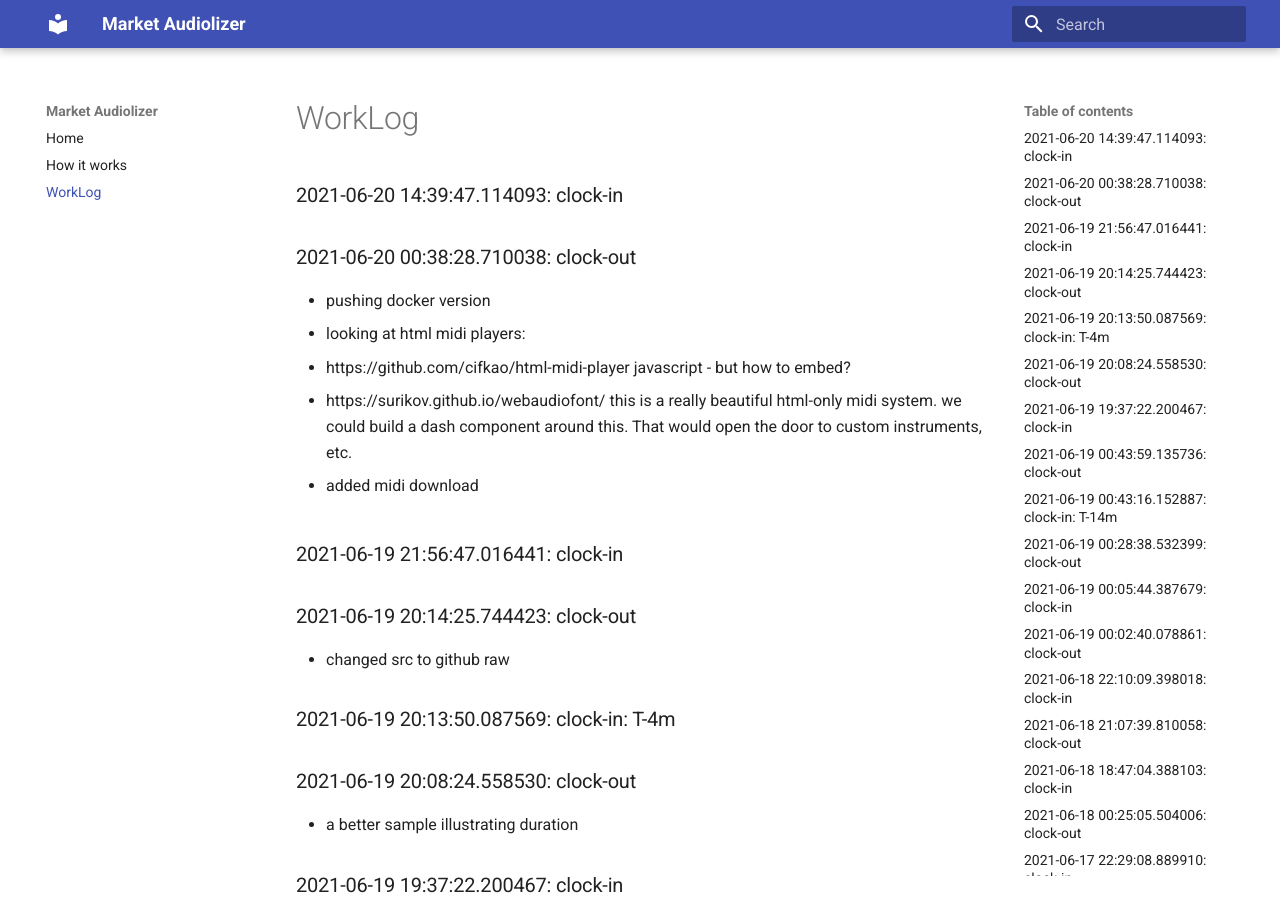
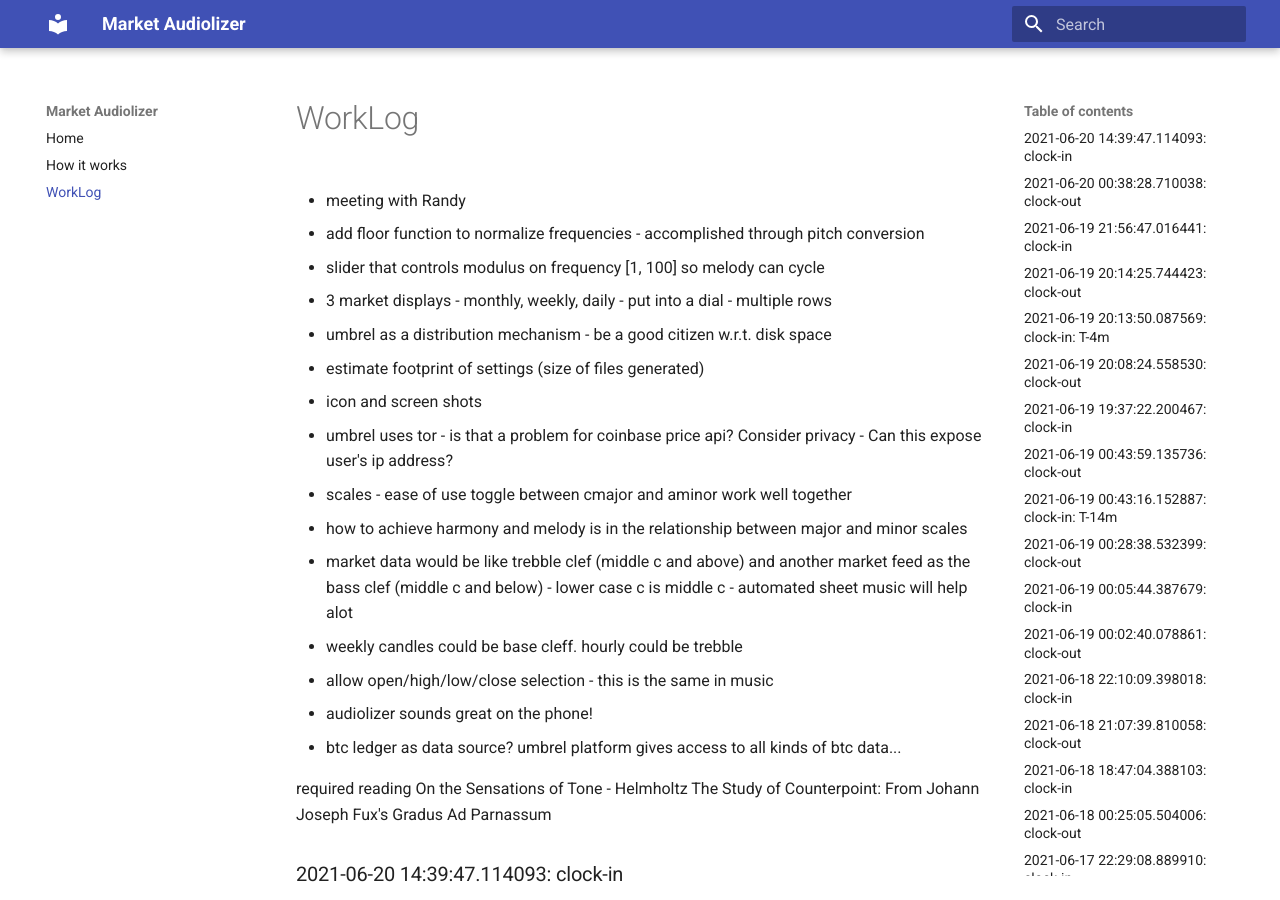
Before and after one commit to asherp/audiolizer, an MkDocs documentation site: the page built from docs/WorkLog.md, in a window 1280 px wide and 900 px high. Built offline with MkDocs 1.6.1 and Material for MkDocs 9.7.7, drawn with Linux system fonts in a browser that asks for light colours.

Commit message:
meeting with Randy

```diff
--- a/WorkLog.md
+++ b/WorkLog.md
@@ -1,3 +1,23 @@
+* meeting with Randy
+
+1. add floor function to normalize frequencies - accomplished through pitch conversion
+1. slider that controls modulus on frequency [1, 100] so melody can cycle
+1. 3 market displays - monthly, weekly, daily - put into a dial - multiple rows
+1. umbrel as a distribution mechanism - be a good citizen w.r.t. disk space
+1. estimate footprint of settings (size of files generated)
+1. icon and screen shots
+1. umbrel uses tor - is that a problem for coinbase price api? Consider privacy - Can this expose user's ip address?
+1. scales - ease of use toggle between cmajor and aminor work well together
+1. how to achieve harmony and melody is in the relationship between major and minor scales
+1. market data would be like trebble clef (middle c and above) and another market feed as the bass clef (middle c and below) - lower case c is middle c - automated sheet music will help alot
+1. weekly candles could be base cleff. hourly could be trebble
+1. allow open/high/low/close selection - this is the same in music
+1. audiolizer sounds great on the phone!
+1. btc ledger as data source? umbrel platform gives access to all kinds of btc data...
+
+required reading
+On the Sensations of Tone - Helmholtz
+The Study of Counterpoint: From Johann Joseph Fux's Gradus Ad Parnassum
 
 ### 2021-06-20 14:39:47.114093: clock-in
 
```
